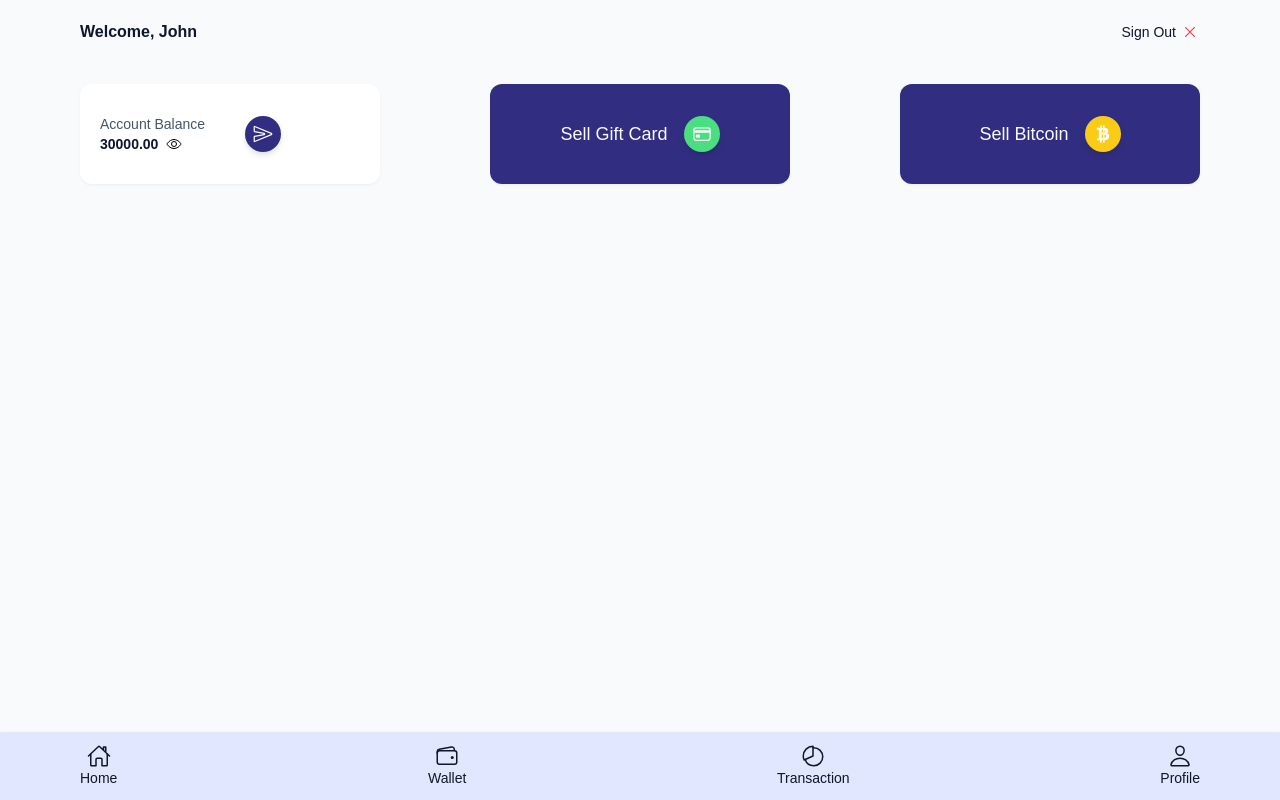
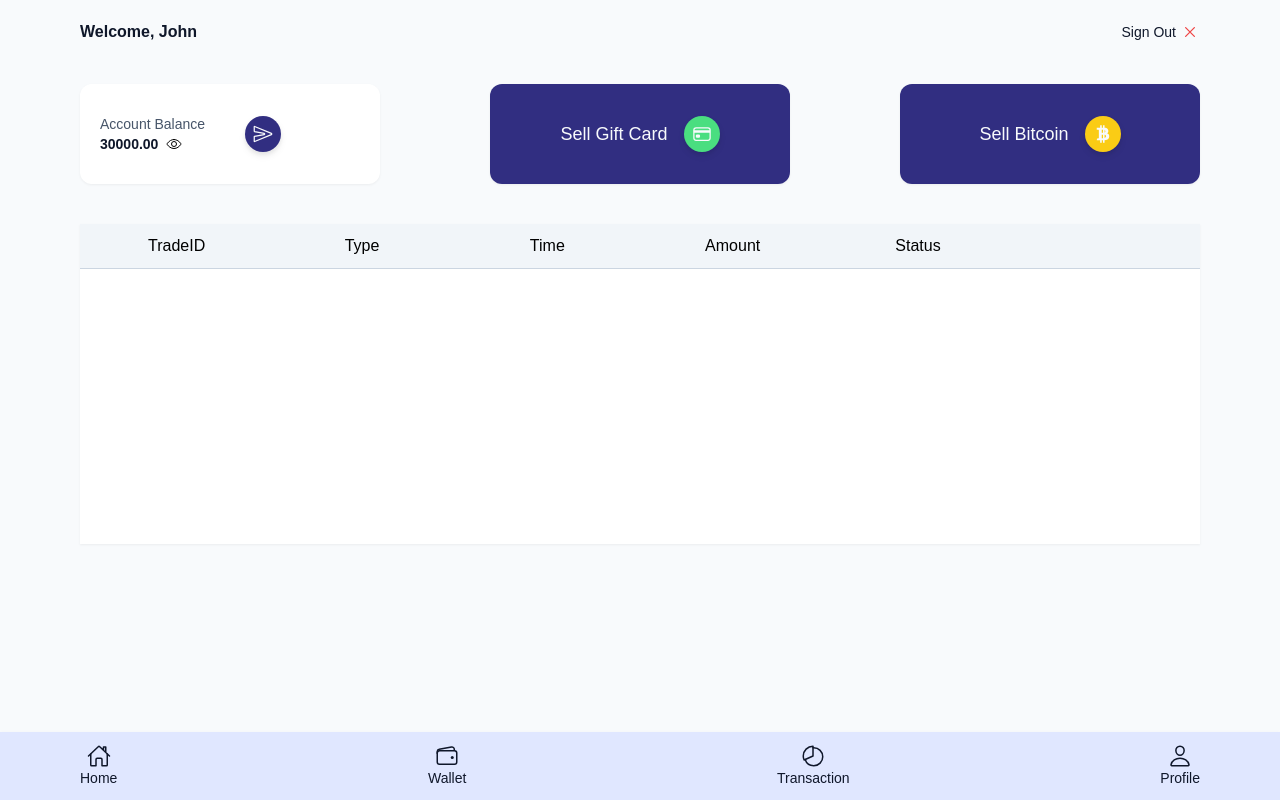
Before and after one commit to Compacttradaing/Compact-Trader, a React (Vite) app: page /app in a window 1280 px wide. Built offline with nearby package versions, Linux system fonts and the light colour scheme.

Commit message:
adding table component

```diff
--- /dev/null
+++ b/src/features/transaction/TransactionHeader.jsx
@@ -0,0 +1,14 @@
+function TransactionHeader() {
+  return (
+    <header className="grid grid-cols-6 items-center border-b text-center bg-slate-100 border-slate-300 gap-2 px-2 py-2.5">
+      <h2>TradeID</h2>
+      <h2>Type</h2>
+      <h2>Time</h2>
+      <h2>Amount</h2>
+      <h2>Status</h2>
+      {/* <h2>TradeID</h2> */}
+    </header>
+  );
+}
+
+export default TransactionHeader;
--- a/src/features/transaction/TransactionTab.jsx
+++ b/src/features/transaction/TransactionTab.jsx
@@ -1,5 +1,3 @@
-import { Link } from "react-router-dom";
-
 function TransactionTab() {
   return (
     <div className="flex md:gap-80 justify-center mt-5 gap-10 text-lg text-slate-900 font-semibold items-center">
--- /dev/null
+++ b/src/features/transaction/TransactionTable.jsx
@@ -0,0 +1,9 @@
+function TransactionTable({ children }) {
+  return (
+    <div className="bg-white h-80 mt-10 overflow-y-auto drop-shadow-sm">
+      {children}
+    </div>
+  );
+}
+
+export default TransactionTable;
--- a/src/pages/Dashboard/Dashboard.jsx
+++ b/src/pages/Dashboard/Dashboard.jsx
@@ -2,6 +2,8 @@ import { IoCardOutline, IoLogoBitcoin } from "react-icons/io5";
 import BalanceBtn from "../../features/Dashboard/BalanceBtn";
 import NavBtn from "../../features/Dashboard/NavBtn";
 import NaVBtnText from "../../features/Dashboard/NaVBtnText";
+import TransactionTable from "../../features/transaction/TransactionTable";
+import TransactionHeader from "../../features/transaction/TransactionHeader";
 
 function Dashboard() {
   return (
@@ -21,6 +23,9 @@ function Dashboard() {
           </div>
         </NavBtn>
       </div>
+      <TransactionTable>
+        <TransactionHeader />
+      </TransactionTable>
     </>
   );
 }
--- a/src/pages/Dashboard/Wallet.jsx
+++ b/src/pages/Dashboard/Wallet.jsx
@@ -2,10 +2,12 @@ import { IoBusinessSharp, IoCashOutline } from "react-icons/io5";
 import BalanceBtn from "../../features/Dashboard/BalanceBtn";
 import NaVBtnText from "../../features/Dashboard/NaVBtnText";
 import NavBtn from "../../features/Dashboard/NavBtn";
+import TransactionTable from "../../features/transaction/TransactionTable";
+import TransactionHeader from "../../features/transaction/TransactionHeader";
 
 function Wallet() {
   return (
-    <div>
+    <>
       <div className="sm:flex mt-5  grid gap-2 items-center justify-center md:justify-between sm:mt-10">
         <BalanceBtn />
         <NavBtn>
@@ -21,7 +23,11 @@ function Wallet() {
           </div>
         </NavBtn>
       </div>
-    </div>
+
+      <TransactionTable>
+        <TransactionHeader />
+      </TransactionTable>
+    </>
   );
 }
 
```
Also changed, not shown: src/features/transaction/TransactionTableRow.jsx (added).
